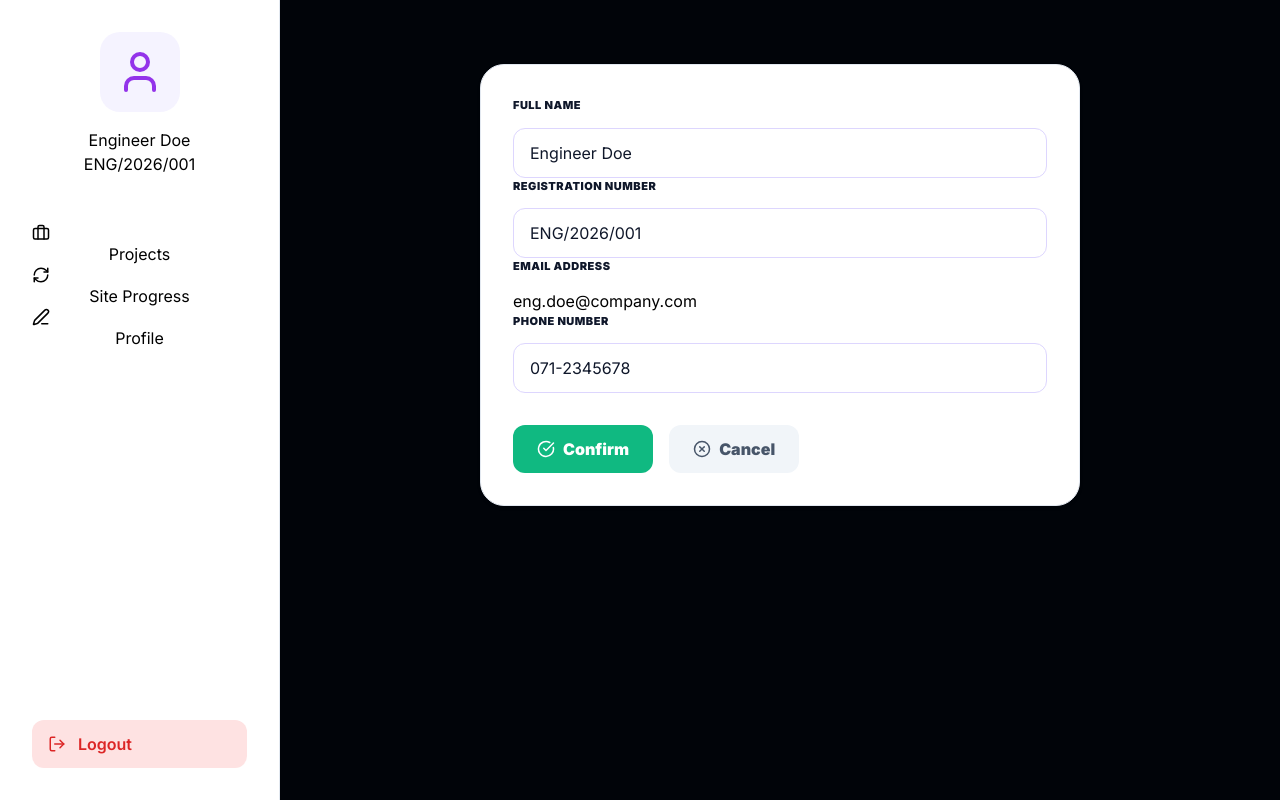
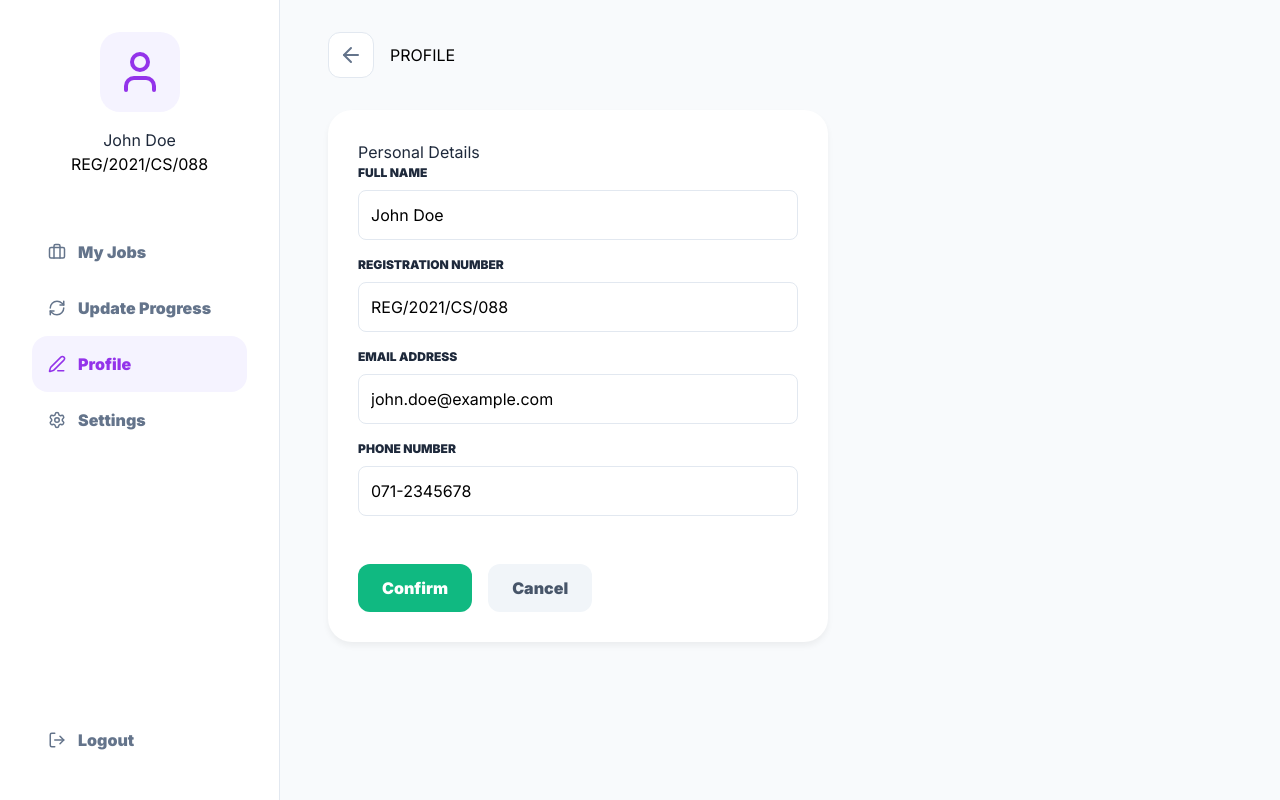
Before and after one commit to Project-Managment-System/software-engineering-project, a React (Create React App) app in the folder frontend/: page /engineer/dashboard in a window 1280 px wide. Both pictures are taken after a click on the button "Profile". Built offline with nearby package versions, Linux system fonts and the light colour scheme.

Commit message:
modified:   frontend/src/pages/engineer/Dashboard.css 	modified:   frontend/src/pages/engineer/Dashboard.jsx

```diff
--- a/frontend/src/pages/engineer/Dashboard.css
+++ b/frontend/src/pages/engineer/Dashboard.css
@@ -1,23 +1,21 @@
-/* --- Admin-Specific Dashboard Adjustments --- */
-
-/* Ensures the sidebar navigation keeps the logout button at the bottom */
+/* Sidebar */
 .sidebar-nav {
   display: flex;
   flex-direction: column;
   height: 100%;
 }
 
-.sidebar-nav .logout-nav-item {
-  margin-top: auto; /* Pushes the logout button to the bottom of the sidebar */
-  color: #ef4444; /* Standard alert red for logout */
+.logout-nav-item {
+  margin-top: auto;
+  color: #ef4444;
 }
 
-.sidebar-nav .logout-nav-item:hover {
+.logout-nav-item:hover {
   background-color: #fee2e2;
   color: #b91c1c;
 }
 
-/* Header Adjustments */
+/* Header */
 .content-header {
   display: flex;
   align-items: center;
@@ -31,46 +29,7 @@
   gap: 1.5rem;
 }
 
-/* Button variants for Admin Actions */
-.confirm-btn {
-  background-color: #10b981 !important; /* Success Green */
-  color: white !important;
-  padding: 12px 24px !important;
-  border-radius: 12px !important;
-  border: none !important;
-  font-weight: 700 !important;
-  cursor: pointer !important;
-  display: flex;
-  align-items: center;
-  gap: 8px;
-}
-
-.cancel-btn {
-  background-color: #f1f5f9 !important;
-  color: #475569 !important;
-  padding: 12px 24px !important;
-  border-radius: 12px !important;
-  border: none !important;
-  font-weight: 700 !important;
-  cursor: pointer !important;
-  display: flex;
-  align-items: center;
-  gap: 8px;
-}
-
-/* Layout for Profile and Forms */
-.profile-section {
-  max-width: 600px;
-  margin: 0 auto;
-}
-
-.action-buttons {
-  display: flex;
-  gap: 1rem;
-  margin-top: 2rem;
-}
-
-/* Table refinements for Admin view */
+/* Tables */
 .project-table {
   width: 100%;
   background: white;
@@ -96,3 +55,105 @@
   font-weight: 600;
   color: #0f172a;
 }
+
+/* Buttons */
+.confirm-btn {
+  background-color: #10b981 !important;
+  color: white !important;
+  padding: 12px 24px !important;
+  border-radius: 12px !important;
+  border: none !important;
+  font-weight: 700 !important;
+  cursor: pointer !important;
+  display: flex;
+  align-items: center;
+  gap: 8px;
+}
+
+.cancel-btn {
+  background-color: #f1f5f9 !important;
+  color: #475569 !important;
+  padding: 12px 24px !important;
+  border-radius: 12px !important;
+  border: none !important;
+  font-weight: 700 !important;
+  cursor: pointer !important;
+  display: flex;
+  align-items: center;
+  gap: 8px;
+}
+
+.edit-btn {
+  background: #e0f2fe;
+  color: #0284c7;
+  border: none;
+  padding: 8px 12px;
+  border-radius: 6px;
+  cursor: pointer;
+  display: flex;
+  align-items: center;
+  gap: 8px;
+  font-weight: 600;
+}
+
+.edit-btn:hover {
+  background: #bae6fd;
+}
+
+/* Layout and Misc */
+.status-tag {
+  padding: 4px 8px;
+  background: #fef3c7;
+  color: #92400e;
+  border-radius: 4px;
+  font-size: 0.85rem;
+}
+
+h3 {
+  margin-top: 2rem;
+  margin-bottom: 1rem;
+  color: #1e293b;
+}
+
+.profile-section {
+  max-width: 600px;
+  margin: 0 auto;
+}
+
+.action-buttons {
+  display: flex;
+  gap: 1rem;
+  margin-top: 2rem;
+}
+
+.approve-btn, .reject-btn {
+  padding: 5px;
+  border-radius: 4px;
+  border: none;
+  cursor: pointer;
+  margin-right: 5px;
+}
+.approve-btn { background: #dcfce7; color: #166534; }
+.reject-btn { background: #fee2e2; color: #991b1b; }
+.edit-section input { display: block; margin-bottom: 10px; padding: 8px; width: 250px; }
+
+/* Profile Form Styling */
+.profile-form {
+  display: flex;
+  flex-direction: column;
+  gap: 1rem;
+}
+
+.profile-form label {
+  font-weight: 800;
+  font-size: 0.75rem;
+  color: #1e293b;
+  margin-bottom: -0.5rem;
+}
+
+.profile-form input {
+  padding: 12px;
+  border: 1px solid #e2e8f0;
+  border-radius: 8px;
+  font-size: 1rem;
+}
--- a/frontend/src/pages/engineer/Dashboard.jsx
+++ b/frontend/src/pages/engineer/Dashboard.jsx
@@ -1,57 +1,132 @@
 import React, { useState, useRef } from 'react';
 import './Dashboard.css';
-import { User, Briefcase, RefreshCw, Settings, ArrowLeft, Send, Calendar, Save, Edit3, Camera, LogOut, CheckCircle, XCircle } from 'lucide-react';
+import { User, Briefcase, RefreshCw, Settings, ArrowLeft, Send, Calendar, Edit3, LogOut, Save, Check, X } from 'lucide-react';
 import { useNavigate } from 'react-router-dom';
 
-const Dashboard = ({ isDark }) => {
+const UserDashboard = ({ isDark }) => {
   const navigate = useNavigate();
   const [activeTab, setActiveTab] = useState('my-jobs');
-  const [profileName, setProfileName] = useState('Engineer Doe');
-  const [regNo, setRegNo] = useState('ENG/2026/001');
-  const [email, setEmail] = useState('eng.doe@company.com');
-  const [phoneNo, setPhoneNo] = useState('071-2345678');
+  const [profilePic, setProfilePic] = useState(null);
 
-  const handleLogout = () => {
-    if (window.confirm("Are you sure you want to log out?")) {
-      window.location.href = '/';
-    }
-  };
+  // Profile State
+  const [profileData, setProfileData] = useState({ name: 'John Doe', reg: 'REG/2021/CS/088', email: 'john.doe@example.com', phone: '071-2345678' });
+  const [profileForm, setProfileForm] = useState(profileData);
+
+  // Job State
+  const [editingJob, setEditingJob] = useState(null);
+  const [editForm, setEditForm] = useState({});
+  const [jobTrackingData, setJobTrackingData] = useState([
+    { sNo: 1, jobNo: "JB-7701", jobName: "Foundation Piling", to: "Eng. Smith", allCot: "Site A", regDate: "2026-06-01", visitDate: "2026-06-05", estDate: "2026-06-10" }
+  ]);
+  const [approvalData, setApprovalData] = useState([
+    { sNo: 1, jobNo: "JB-7701", to: "Manager", jobName: "Foundation Piling", reqDate: "2026-06-11", allocation: "Site A", estAmount: "50,000", approval: "Pending" }
+  ]);
+
+  const handleLogout = () => { if (window.confirm("Are you sure you want to log out?")) navigate('/'); };
+  const startEdit = (job) => { setEditingJob(job.jobNo); setEditForm(job); };
+  const handleUpdate = () => { setJobTrackingData(jobTrackingData.map(j => j.jobNo === editForm.jobNo ? editForm : j)); setEditingJob(null); };
+  const handleApprove = (id, status) => { setApprovalData(approvalData.map(j => j.jobNo === id ? { ...j, approval: status } : j)); };
+  const handleSaveProfile = () => { setProfileData(profileForm); alert("Profile Updated!"); };
 
   return (
-    <div className={`dashboard-wrapper ${isDark ? 'dark-mode' : 'light-mode'}`}>
+    <div id="cems-user-dashboard" className={isDark ? 'dark-mode' : 'light-mode'}>
       <div className="dashboard-container">
         <aside className="sidebar">
           <div className="profile-box">
-            <div className="profile-photo"><User size={48} /></div>
-            <h3>{profileName}</h3>
-            <p>{regNo}</p>
+            <div className="profile-photo">{profilePic ? <img src={profilePic} alt="Profile" /> : <User size={48} />}</div>
+            <h3>{profileData.name}</h3>
+            <p className="reg-number">{profileData.reg}</p>
           </div>
           <nav className="sidebar-nav">
-            <button className={activeTab === 'my-jobs' ? 'active' : ''} onClick={() => setActiveTab('my-jobs')}><Briefcase size={18} /> Projects</button>
-            <button className={activeTab === 'update-progress' ? 'active' : ''} onClick={() => setActiveTab('update-progress')}><RefreshCw size={18} /> Site Progress</button>
-            <button className={activeTab === 'profile' ? 'active' : ''} onClick={() => setActiveTab('profile')}><Edit3 size={18} /> Profile</button>
-            <button className="logout-btn" onClick={handleLogout}><LogOut size={18} /> Logout</button>
+            <button className={`nav-item ${activeTab === 'my-jobs' ? 'active' : ''}`} onClick={() => setActiveTab('my-jobs')}><Briefcase size={18} /> My Jobs</button>
+            <button className={`nav-item ${activeTab === 'update-progress' ? 'active' : ''}`} onClick={() => setActiveTab('update-progress')}><RefreshCw size={18} /> Update Progress</button>
+            <button className={`nav-item ${activeTab === 'profile' ? 'active' : ''}`} onClick={() => setActiveTab('profile')}><Edit3 size={18} /> Profile</button>
+            <button className={`nav-item ${activeTab === 'settings' ? 'active' : ''}`} onClick={() => setActiveTab('settings')}><Settings size={18} /> Settings</button>
+            <button className="nav-item logout-nav-item" onClick={handleLogout}><LogOut size={18} /> Logout</button>
           </nav>
         </aside>
 
         <main className="dashboard-content">
           <header className="content-header">
+            <div className="header-left">
+              <button className="back-arrow-icon" onClick={() => navigate('/')}><ArrowLeft size={24} /></button>
+              <h1>{activeTab.replace('-', ' ').toUpperCase()}</h1>
+            </div>
           </header>
 
+          {activeTab === 'my-jobs' && (
+            <>
+              <h3>Job Tracking & Estimation</h3>
+              <table className="project-table">
+                <thead><tr><th>No</th><th>Job No</th><th>Job Name</th><th>TO</th><th>All Cot</th><th>Date of register</th><th>Date of Site visit</th><th>Date of Estimation</th><th>Action</th></tr></thead>
+                <tbody>
+                  {jobTrackingData.map((job) => (
+                    <tr key={job.jobNo}>
+                      <td>{job.sNo}</td><td>{job.jobNo}</td><td>{job.jobName}</td><td>{job.to}</td><td>{job.allCot}</td><td>{job.regDate}</td><td>{job.visitDate}</td><td>{job.estDate}</td>
+                      <td><button className="edit-btn" onClick={() => startEdit(job)}><Edit3 size={16} /> Edit</button></td>
+                    </tr>
+                  ))}
+                </tbody>
+              </table>
+              {editingJob && (
+                <div className="edit-section" style={{ marginTop: '20px', padding: '20px', background: '#f8fafc', borderRadius: '12px' }}>
+                  <h3>Update Job: {editForm.jobNo}</h3>
+                  <input value={editForm.jobName} onChange={(e) => setEditForm({...editForm, jobName: e.target.value})} placeholder="Job Name" />
+                  <input value={editForm.to} onChange={(e) => setEditForm({...editForm, to: e.target.value})} placeholder="TO" />
+                  <input value={editForm.allCot} onChange={(e) => setEditForm({...editForm, allCot: e.target.value})} placeholder="All Cot" />
+                  <input value={editForm.regDate} onChange={(e) => setEditForm({...editForm, regDate: e.target.value})} type="date" />
+                  <input value={editForm.visitDate} onChange={(e) => setEditForm({...editForm, visitDate: e.target.value})} type="date" />
+                  <input value={editForm.estDate} onChange={(e) => setEditForm({...editForm, estDate: e.target.value})} type="date" />
+                  <button className="confirm-btn" onClick={handleUpdate}><Save size={16} /> Update Changes</button>
+                </div>
+              )}
+              <h3 style={{ marginTop: '40px' }}>Approval Requests</h3>
+              <table className="project-table">
+                <thead><tr><th>Serial No</th><th>Job No</th><th>TO</th><th>Job Name</th><th>Date of request</th><th>Allocation</th><th>Est. amount</th><th>Approval</th></tr></thead>
+                <tbody>
+                  {approvalData.map((job) => (
+                    <tr key={job.jobNo}>
+                      <td>{job.sNo}</td><td>{job.jobNo}</td><td>{job.to}</td><td>{job.jobName}</td><td>{job.reqDate}</td><td>{job.allocation}</td><td>{job.estAmount}</td>
+                      <td>{job.approval === 'Pending' ? (<><button className="approve-btn" onClick={() => handleApprove(job.jobNo, 'Yes')}><Check size={16} /></button><button className="reject-btn" onClick={() => handleApprove(job.jobNo, 'No')}><X size={16} /></button></>) : (<span>{job.approval}</span>)}</td>
+                    </tr>
+                  ))}
+                </tbody>
+              </table>
+            </>
+          )}
+
           {activeTab === 'profile' && (
-            <section className="profile-section">
-              <div className="field-card">
-                <div className="input-group"><label>FULL NAME</label><input type="text" value={profileName} onChange={(e) => setProfileName(e.target.value)} /></div>
-                <div className="input-group"><label>REGISTRATION NUMBER</label><input type="text" value={regNo} onChange={(e) => setRegNo(e.target.value)} /></div>
-                <div className="input-group"><label>EMAIL ADDRESS</label><input type="email" value={email} onChange={(e) => setEmail(e.target.value)} /></div>
-                <div className="input-group"><label>PHONE NUMBER</label><input type="text" value={phoneNo} onChange={(e) => setPhoneNo(e.target.value)} /></div>
-
+            <div className="profile-section" style={{ padding: '30px', background: 'white', borderRadius: '24px', boxShadow: '0 4px 6px rgba(0,0,0,0.05)', textAlign: 'left', width: '500px', margin: '0' }}>
+              <h3>Personal Details</h3>
+              <div className="profile-form">
+                <label>FULL NAME</label>
+                <input value={profileForm.name} onChange={(e) => setProfileForm({...profileForm, name: e.target.value})} />
+                <label>REGISTRATION NUMBER</label>
+                <input value={profileForm.reg} onChange={(e) => setProfileForm({...profileForm, reg: e.target.value})} />
+                <label>EMAIL ADDRESS</label>
+                <input value={profileForm.email} onChange={(e) => setProfileForm({...profileForm, email: e.target.value})} />
+                <label>PHONE NUMBER</label>
+                <input value={profileForm.phone} onChange={(e) => setProfileForm({...profileForm, phone: e.target.value})} />
                 <div className="action-buttons">
-                  <button className="confirm-btn" onClick={() => alert("Profile Updated!")}><CheckCircle size={18} /> Confirm</button>
-                  <button className="cancel-btn" onClick={() => setActiveTab('my-jobs')}><XCircle size={18} /> Cancel</button>
+                  <button className="confirm-btn" onClick={handleSaveProfile}>Confirm</button>
+                  <button className="cancel-btn" onClick={() => setProfileForm(profileData)}>Cancel</button>
                 </div>
               </div>
-            </section>
+            </div>
+          )}
+
+          {activeTab === 'settings' && (
+            <div className="settings-section" style={{ padding: '20px', background: 'white', borderRadius: '24px', boxShadow: '0 4px 6px rgba(0,0,0,0.05)' }}>
+              <h3>System Settings</h3>
+              <p>Manage your account preferences and system configurations here.</p>
+              <div className="profile-form">
+                <label>NOTIFICATION PREFERENCES</label>
+                <select><option>Email Notifications</option><option>SMS Notifications</option></select>
+                <label>THEME</label>
+                <select><option>Light Mode</option><option>Dark Mode</option></select>
+                <button className="confirm-btn" style={{marginTop: '20px'}}>Save Settings</button>
+              </div>
+            </div>
           )}
         </main>
       </div>
@@ -59,4 +134,4 @@ const Dashboard = ({ isDark }) => {
   );
 };
 
-export default Dashboard;
+export default UserDashboard;
```
